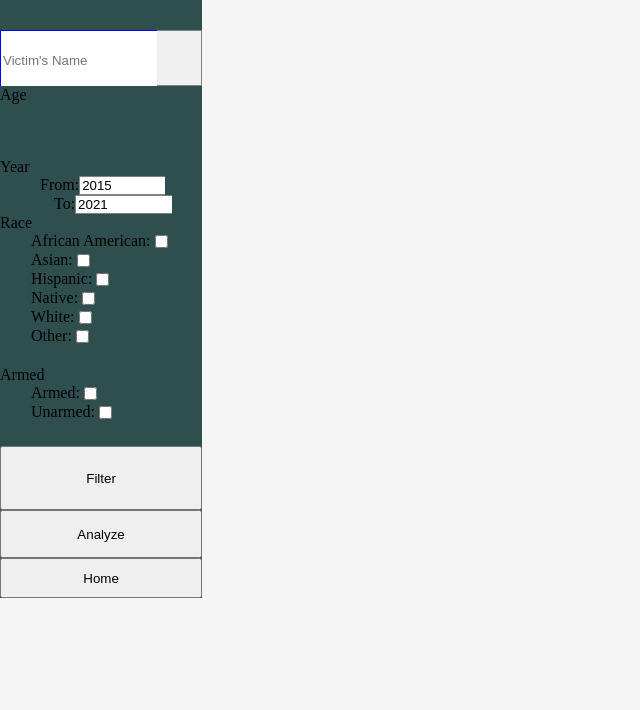
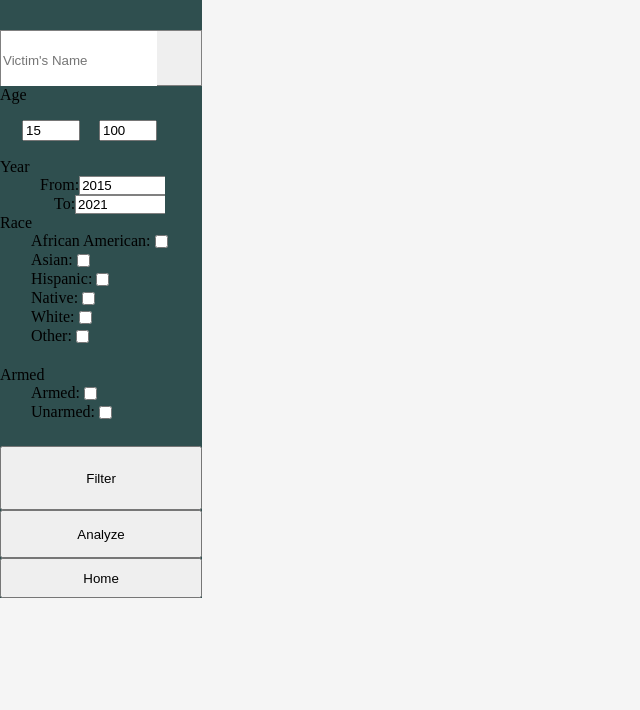
Before and after one commit to riceboi732/CS257, a Flask app: template webapp/templates/victims.html in a window 1280 px wide. Shown: the part 90-800 px from the top of the page, without its empty margins (0-640 px from the left). Run offline with Flask 2, Linux system fonts and the light colour scheme; the template is opened without the code that fills it, so the values that code supplies are empty; parts of the project's set-up code (start-up, migrations or seed data) failed here and were passed over; some libraries are stand-ins or nearby versions.

Commit message:
added the age textbox

```diff
--- a/webapp/static/victims.css
+++ b/webapp/static/victims.css
@@ -49,7 +49,7 @@ tr:nth-child(even) {
 .search input[type=text] {
     height: 100%;
     width: 75%;
-    border: 1px solid blue;
+    border: 1px solid grey;
     border-right: none;
 }
 
@@ -62,8 +62,32 @@ tr:nth-child(even) {
 }
 #age {
     display: flex;
+    flex-direction: column;
     height: 9vh;
     background: #2F4F4F;
+
+}
+#age ul {
+    list-style: none;
+    padding-left: 22px;
+}
+
+#age li{
+    display: inline;
+}
+
+#input_age{
+    flex: 1;
+    background-color: #2F4F4F;
+}
+
+#min_age {
+    width: 50px;
+}
+
+#max_age{
+    width: 50px;
+    margin-left: 15px;
 }
 
 .year {
@@ -93,8 +117,9 @@ tr:nth-child(even) {
 }
 
 .to_year input[type=text]{
-    width: 92px;
+    width: 57.5%;
     border: 1px solid grey;
+    margin-right: 1px;
     border-right: none;
 }
 
@@ -193,12 +218,3 @@ tr:nth-child(even) {
     background: none;
     border: none;
 }
-.victims_table{
-    display: flex;
-    height: 100%;
-    width: 100%;
-    justify-content: center;
-    background: none;
-    border: none;
-    overflow: auto;
-}
--- a/webapp/static/victims.js
+++ b/webapp/static/victims.js
@@ -59,6 +59,8 @@ function getStateId(){
 function onFilter(){
     var min_year = document.getElementById('min_year').value;
     var max_year = document.getElementById('max_year').value;
+    var min_age = document.getElementById('min_age').value;
+    var max_age = document.getElementById('max_age').value;
 
     var ethnicity = raceCheck();
 
@@ -69,14 +71,14 @@ function onFilter(){
     }
 
     var apiUrl = getAPIBaseURL() + '/victims?state=' + getStateId() + '&ethnicity=' + ethnicity + '&armed=' + arm
-                    + '&min_year=' + min_year + '&max_year=' + max_year;
+                    + '&min_year=' + min_year + '&max_year=' + max_year + '&min_age=' + min_age + '&max_age=' + max_age;
     console.log(apiUrl)
     fetch(apiUrl, {method: 'get'})
 
     .then((response) => response.json())
 
     .then(function(state) {
-        if(makeTable(state) === "No Results. Please try again."){
+        if(makeTable(state) === "No Results. Please try another combination."){
             document.getElementById('victims_table').style.textAlign = "center";
         }
         var victimListElement = document.getElementById('victims_table');
@@ -134,7 +136,7 @@ function makeTable(state){
     var vicTable = '';
     console.log(state.length)
     if(state.length == 0){
-        return "No Results. Please try again."
+        return "No Results. Please try another combination."
     }
     else{
         for (var k = 0; k < state.length; k++) {
@@ -172,7 +174,7 @@ function onSearch(){
     .then((response) => response.json())
 
     .then(function(state){
-        if(makeTable(state) === "No Results. Please try again."){
+        if(makeTable(state) === "No Results. Please try another combination."){
             document.getElementById('victims_table').style.textAlign = "center";
         }
         var victimTableElement = document.getElementById('victims_table');
--- a/webapp/templates/victims.html
+++ b/webapp/templates/victims.html
@@ -19,6 +19,12 @@
                 </button>
             </div>
             <div id="age"> Age
+                <div id = "input_age">
+                    <ul>
+                        <li><input id="min_age" type="text" placeholder="Minimum Age" value="15"></li>
+                        <li><input id="max_age" type="text" placeholder="Maximum Age" value="100"></li>
+                    </ul>
+                </div>
             </div>
             <div class="year"> Year
                 <div class="from_year">
@@ -76,10 +82,9 @@
                     <li id="cur_page"></li>
                 </ul>
             </div>
-            <div class = 'victims_table'>
-                <div id="table">
-                    <table id = 'victims_table'></table>
-                </div>
+            <div id="table">
+                <table id = 'victims_table'></table>
+
             </div>
         </div>
     </body>
```
